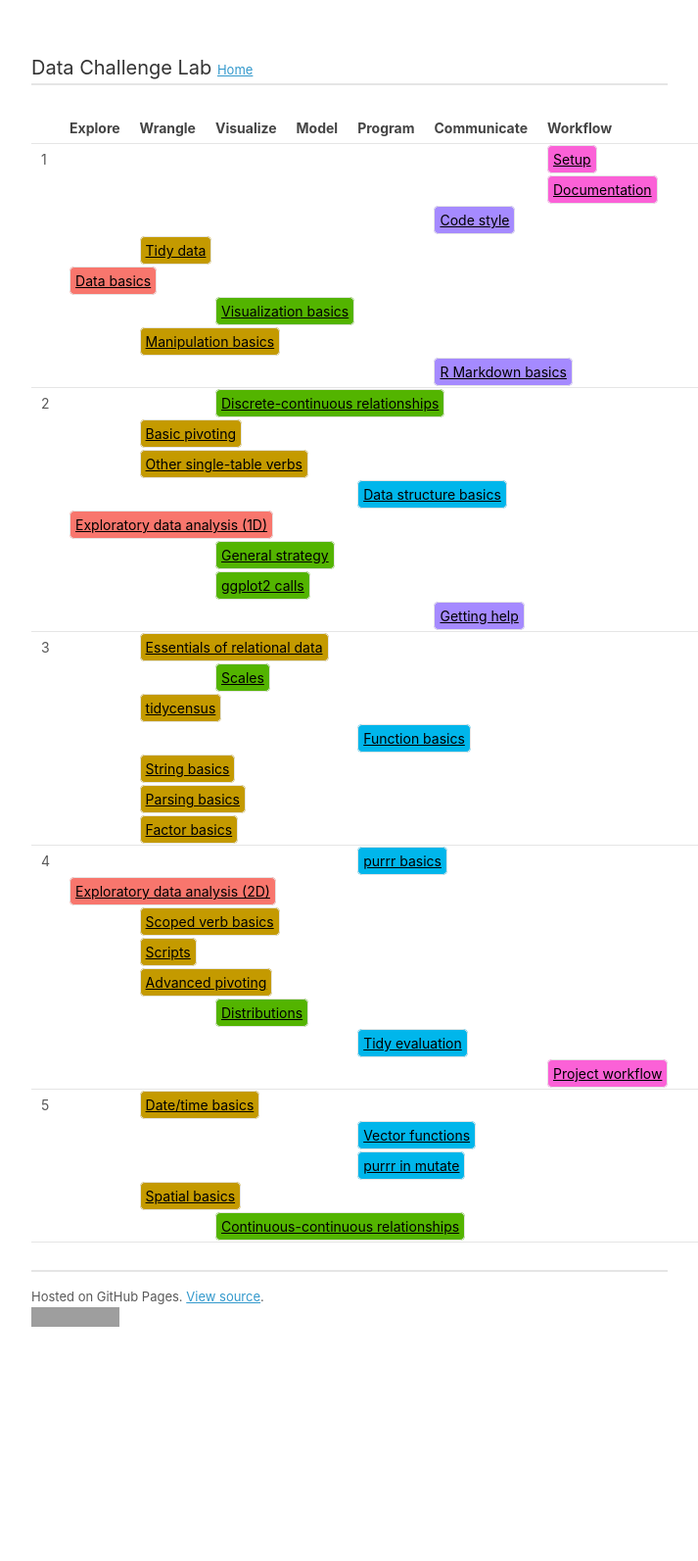
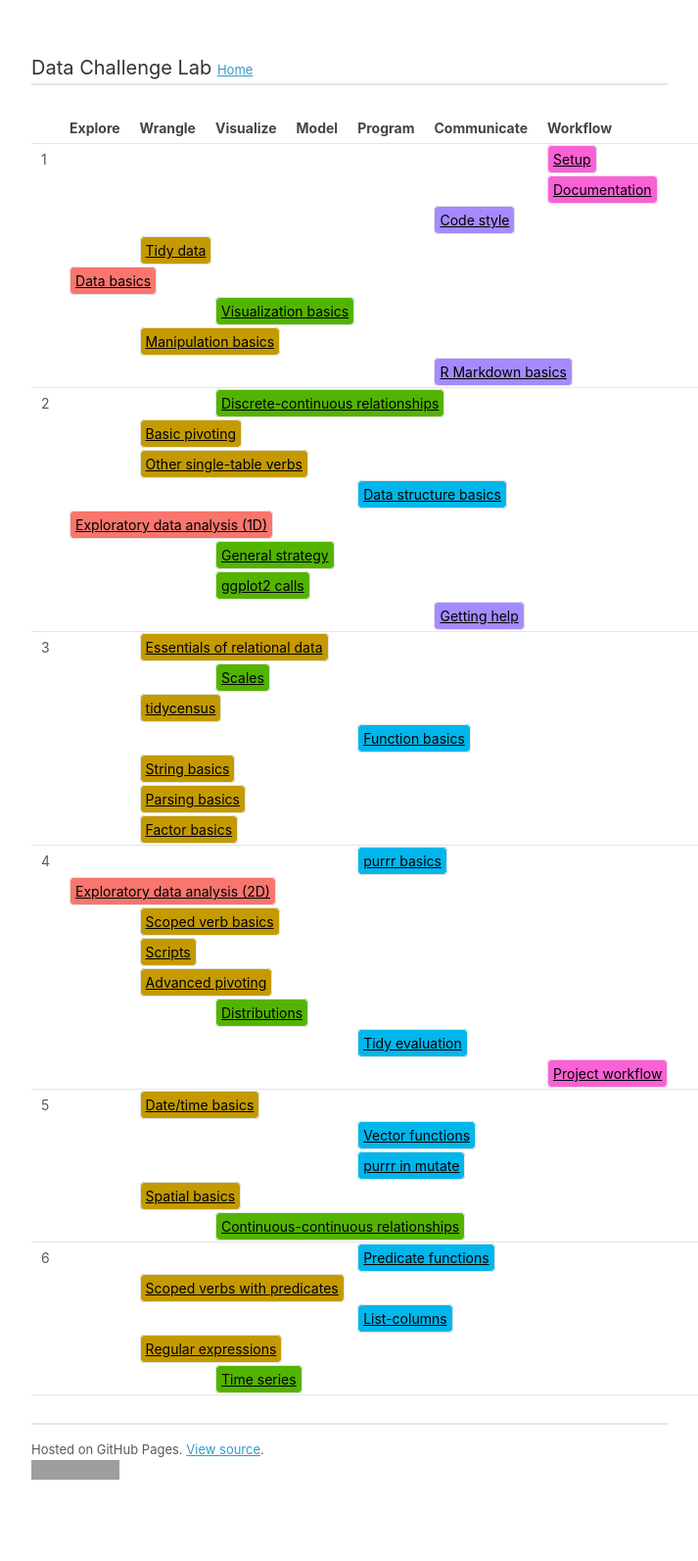
Before and after one commit to dcl-2020-01/curriculum, a Jekyll site: the page built from docs/index.md, in a window 1280 px wide. Shown: the whole page at 98% size, without its empty margins (283-996 px from the left). Built offline with Jekyll 4.4.1, drawn with Linux system fonts in a browser that asks for light colours; our own code applies the rules of GitHub Pages for plain Markdown files; a script that is not in the unit is left out; before the commit the page ends 1437 px from its top, so only the background shows below that; grey boxes are pictures that could not be loaded.

Commit message:
Update for week 6

```diff
--- a/docs/index.md
+++ b/docs/index.md
@@ -256,4 +256,36 @@ title: Theme index
   <td colspan="4"></td>
 </tr>
 </tbody>
+<tbody>
+<tr>
+<td id='week-6'>6</td>
+  <td colspan="4"></td>
+  <td colspan="6"><a class="program" href="function-predicate.html">Predicate functions</a></td>
+  <td colspan="2"></td>
+</tr>
+<tr>
+<td></td>
+  <td colspan="1"></td>
+  <td colspan="6"><a class="wrangle" href="manip-scoped-2.html">Scoped verbs with predicates</a></td>
+  <td colspan="5"></td>
+</tr>
+<tr>
+<td></td>
+  <td colspan="4"></td>
+  <td colspan="6"><a class="program" href="list-cols.html">List-columns</a></td>
+  <td colspan="2"></td>
+</tr>
+<tr>
+<td></td>
+  <td colspan="1"></td>
+  <td colspan="6"><a class="wrangle" href="regexps.html">Regular expressions</a></td>
+  <td colspan="5"></td>
+</tr>
+<tr>
+<td></td>
+  <td colspan="2"></td>
+  <td colspan="6"><a class="visualize" href="vis-time-series.html">Time series</a></td>
+  <td colspan="4"></td>
+</tr>
+</tbody>
 </table>
--- a/syllabus.yml
+++ b/syllabus.yml
@@ -1,4 +1,4 @@
-cur-week: 05
+cur-week: 06
 
 weeks:
   week-01:
@@ -48,12 +48,11 @@ weeks:
   - vis-continuous-continuous
 
   week-06:
-  - list-cols
   - function-predicate
   - manip-scoped-2
+  - list-cols
   - regexps
   - vis-time-series
-  - model-vis
 
   week-07:
   - timespans
```
Also changed, not shown: docs/tidycensus.md (+1 -0 lines), overview.png.
